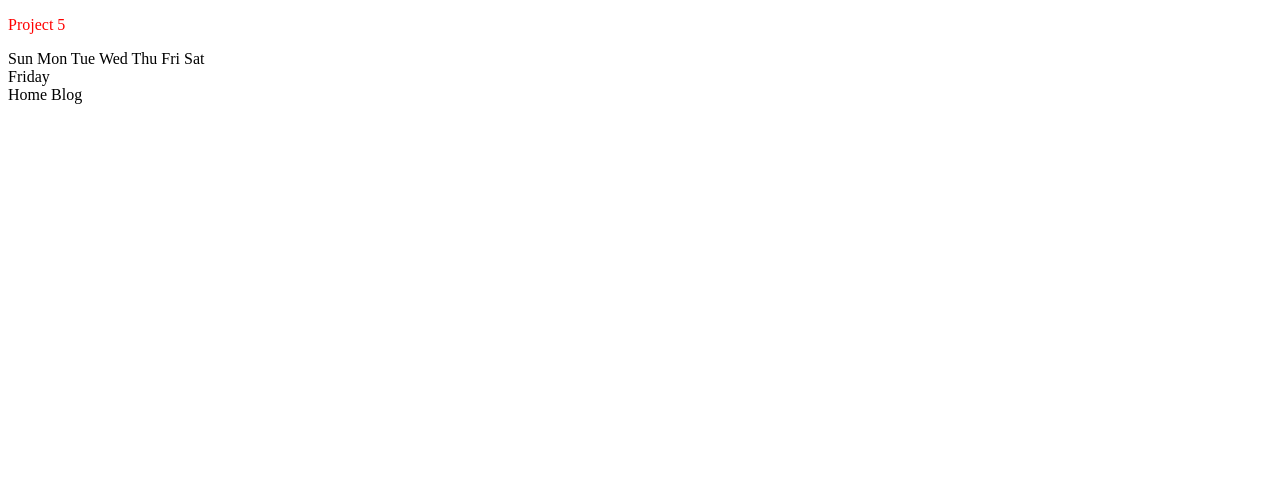
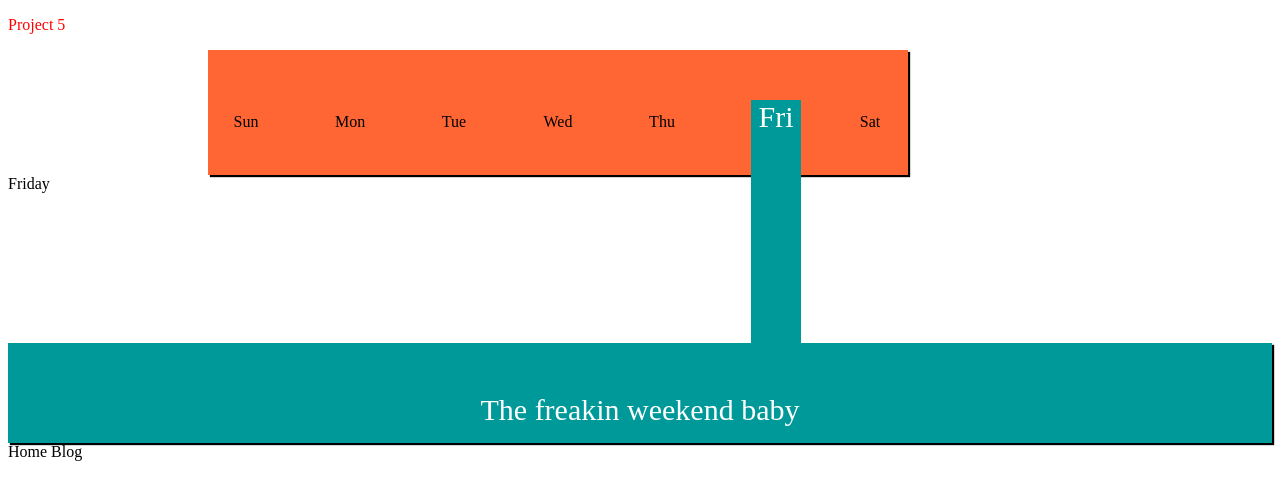
Before and after one commit to PaulApivat/project5, a plain HTML site: page index.html in a window 1280 px wide. Drawn offline with nearby package versions, Linux system fonts and the light colour scheme.

Commit message:
index css js
Near replication of J.Dewalt’s Day Tracker

```diff
--- a/index.html
+++ b/index.html
@@ -8,21 +8,38 @@
 		<body>
 				<p id="initial"> Project 5</p>
 
-				<div class="week">
-						<span id="sun">Sun</span>
-						<span id="#">Mon</span>
-						<span id="#">Tue</span>
-						<span id="#">Wed</span>
-						<span id="#">Thu</span>
-						<span id="#">Fri</span>
-						<span id="#">Sat</span>
-				</div>
+					<div class="week1">
+							<div class="tab" id="0">
+									<div class="day0">Sun</div>
+							</div>
+							<div class="tab" id="1">
+									<div class="day1">Mon</div>
+							</div>
+							<div class="tab" id="2">
+									<div class="day2">Tue</div>
+							</div>
+							<div class="tab" id="3">
+									<div class="day3">Wed</div>
+							</div>
+							<div class="tab" id="4">
+									<div class="day4">Thu</div>
+							</div>
+							<div class="tab" id="5">
+									<div class="day5">Fri</div>
+							</div>
+							<div class="tab" id="6">
+									<div class="day6">Sat</div>
+							</div>
+					</div>
 
 				<div class="display" id="display1">
 
 				</div>
 
-				<div class="phrase"></div>
+				<div class="phrase" id="phrase1"></div>
+
+
+
 
 
 				<div class="footer">
--- a/project5.css
+++ b/project5.css
@@ -3,3 +3,53 @@
 #initial {
 	color: red;
 }
+
+.week {
+	position: relative;
+	background-color: #FF6633;
+	text-align: center;
+	word-spacing: 70px;
+	width: 700px;
+	height: 50px;
+	padding-top: 50px;
+	left: 200px;
+	box-shadow: 2px 2px 1px black;
+}
+
+.phrase {
+	background-color: #009999;
+	color: white;
+	font-size: 30px;
+	text-align: center;
+	height: 50px;
+	padding-top: 50px;
+	margin-top: 150px;
+	box-shadow: 2px 2px 1px black;
+}
+
+.week1 {
+	position: relative;
+	background-color: #FF6633;
+	text-align: center;
+	word-spacing: 70px;
+	width: 700px;
+	height: 75px;
+	padding-top: 50px;
+	left: 200px;
+	box-shadow: 2px 2px 1px black;
+}
+
+.week1 .tab{
+	display: inline-block;
+	background-color: #FF6633;
+	height: 50px;
+	width: 30px;
+}
+
+.day {
+	font-size: 30px;
+	color: white;
+	background-color: #009999;
+	height: 250px;
+	width: 50px;
+}
--- a/project5.js
+++ b/project5.js
@@ -1,3 +1,6 @@
+
+
+
 var d = new Date();
 var weekday = new Array(7);
 
@@ -11,7 +14,113 @@ weekday[6] = "Saturday";
 
 var n = weekday[d.getDay()];
 
+var phrase = new Array(7);
+
+phrase[0] = "So Sunday";
+phrase[1] = "MJ Mondays";
+phrase[2] = "Turrible Tuesday";
+phrase[3] = "Women Crush Wednesday";
+phrase[4] = "Thirsty Thursday";
+phrase[5] = "The freakin weekend baby";
+phrase[6] = "Jeff Saturday";
+
+var m = phrase[d.getDay()];
+
+
+
 document.getElementById("display1").innerHTML = n;
+document.getElementById("phrase1").innerHTML = m;
+
+$(document).ready(function(){
+
+switch (new Date().getDay()) {
+	case 0:
+			$('.day0').removeClass('day0').addClass('day');
+		break;
+	case 1:
+			$('.day1').removeClass('day1').addClass('day');
+		break;
+	case 2:
+			$('.day2').removeClass('day2').addClass('day');
+		break;
+	case 3:
+			$('.day3').removeClass('day3').addClass('day');
+		break;
+	case 4:
+			$('.day4').removeClass('day4').addClass('day');
+		break;
+	case 5:
+			$('.day5').removeClass('day5').addClass('day');
+		break;
+	case 6:
+		  $('.day6').removeClass('day6').addClass('day');
+		break;
+}
+
+});
+
+
+// switch (new Date().getDay()) {
+// 	case 0:
+// 		$(document).ready(function(){
+
+// 			$('div').attr('#0', '#today');
+// 		});
+// 		break;
+// 	case 1:
+// 		$(document).ready(function(){
+
+// 			$('div').attr('#1', '#today');
+// 		break;
+// 	case 2:
+// 		$(document).ready(function(){
+
+// 			$('div').attr('#2', '#today');
+// 		break;
+// 	case 3:
+// 		$(document).ready(function(){
+
+// 			$('div').attr('#3', '#today');
+// 		break;
+// 	case 4:
+// 		$(document).ready(function(){
+
+// 			$('div').attr('#4', '#today');
+// 		break;
+// 	case 5:
+// 		$(document).ready(function(){
+
+// 			$('div').attr('#5', '#today');
+// 		break;
+// 	case 6:
+// 		$(document).ready(function(){
+
+// 			$('div').attr('#6', '#today');
+// 		break;
+// }
+
+
+
+
+
+
+
+
+//$(document).ready(function(){
+//	var now = new Date();
+//	var currentDay = now.getDay();
+//	if(currentDay === 5){
+//		$('.week1').show();
+//	}
+//	else {
+//		$('.week1').hide();
+//	}
+//});
+
+
+
+
+
 
 //$(document).ready(function(){
 //	$('display').changeClass
```
